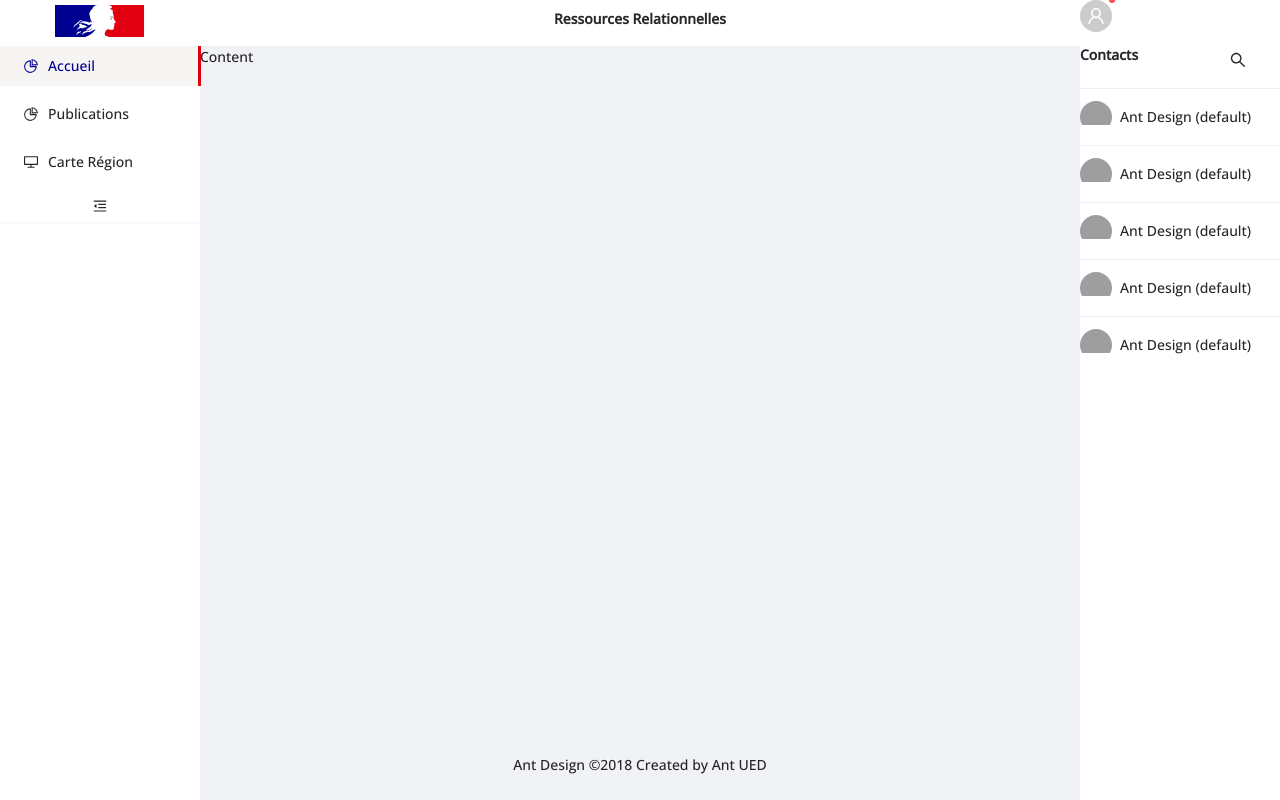
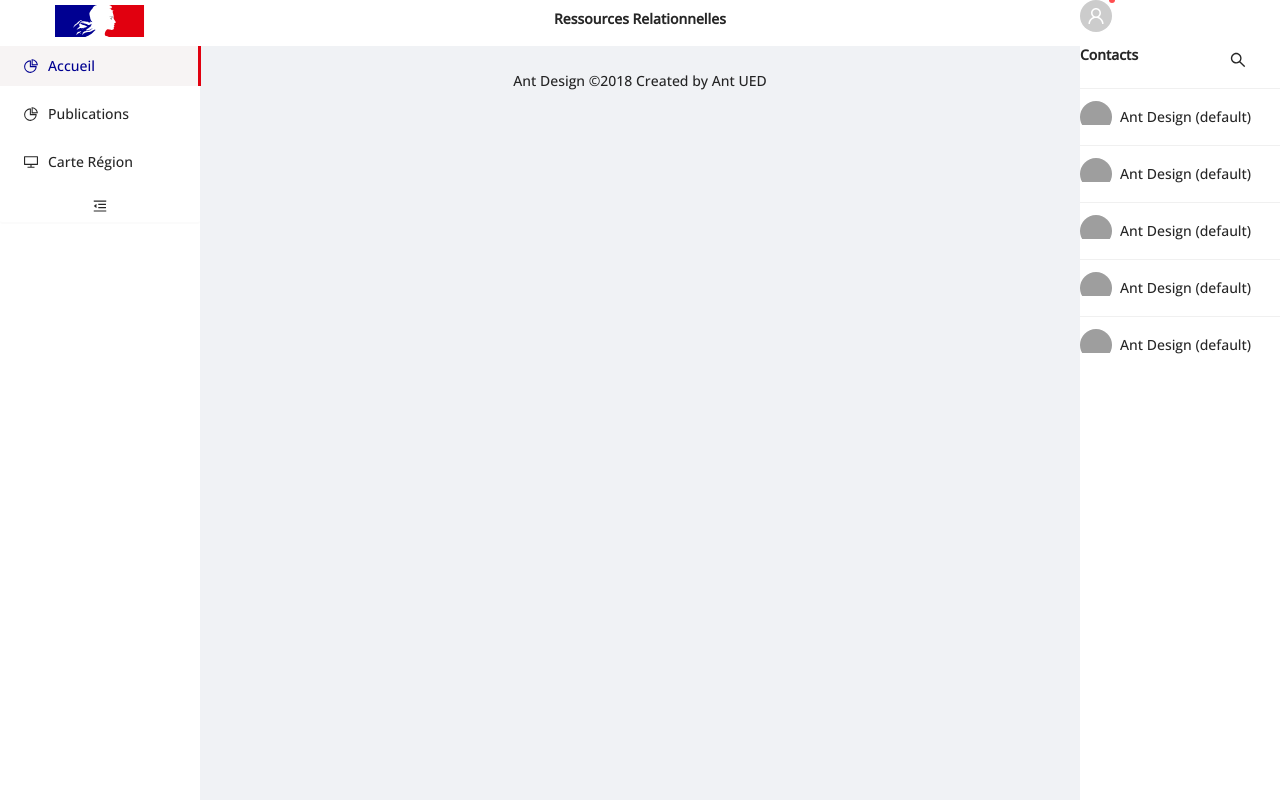
Before and after one commit to Noe-Louvell/web-app, a Next.js app: page /utilisateur in a window 1280 px wide. Built offline with nearby package versions, Linux system fonts and the light colour scheme; grey boxes are pictures that could not be loaded.

Commit message:
Add children into layout

```diff
--- a/Components/generic/Layout/Layout.tsx
+++ b/Components/generic/Layout/Layout.tsx
@@ -15,13 +15,15 @@ interface IModalFormSite {
 const Layout: React.FunctionComponent<IModalFormSite> = ({ children, siderContent }) => {
 
     return (
-        <LayoutAntd hasSider style={{height:'100%'}}>
+        <LayoutAntd hasSider style={{minHeight:'100%'}}>
 
 
-            <MenuSider />
+            <MenuSider  />
             <LayoutAntd >
                 <HeaderLayout/>
-                <Content>Content</Content>
+                <div>
+                    {children}
+                </div>
                 <Footer style={{ textAlign: 'center' }}>Ant Design ©2018 Created by Ant UED</Footer>
             </LayoutAntd>
             <ContactSider />
--- a/Components/generic/Page/Page.tsx
+++ b/Components/generic/Page/Page.tsx
@@ -9,13 +9,11 @@ import Head from 'next/head'
 
 interface IPropsPage {
     title: string;
-    content?: React.ReactNode
     siderContent?: React.ReactNode
 }
 
 
-const Page: FunctionComponent<IPropsPage> = ({ title, content, siderContent }) => {
-    console.log(content);
+const Page: FunctionComponent<IPropsPage> = ({ title, children, siderContent }) => {
     return (
 
         <>
@@ -23,9 +21,7 @@ const Page: FunctionComponent<IPropsPage> = ({ title, content, siderContent }) =
                 <title>{title}</title>
             </Head>
             <Layout siderContent={siderContent}>
-                {content && (
-                    content
-                )}
+                {children}
             </Layout>
         </>
     );
--- a/pages/publications/index.tsx
+++ b/pages/publications/index.tsx
@@ -8,8 +8,9 @@ export default function Publications() {
     return (
         <Page
             title='Publications'
-            content={<ListRessources ressources={RessourceList} />}
-        />
+        >
+            <ListRessources ressources={RessourceList} />
+        </Page>
     );
 }
 
```
